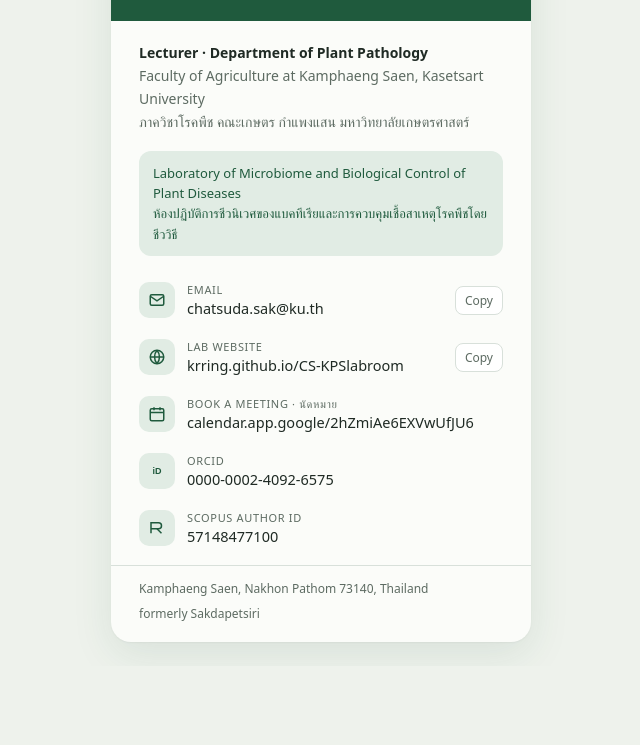
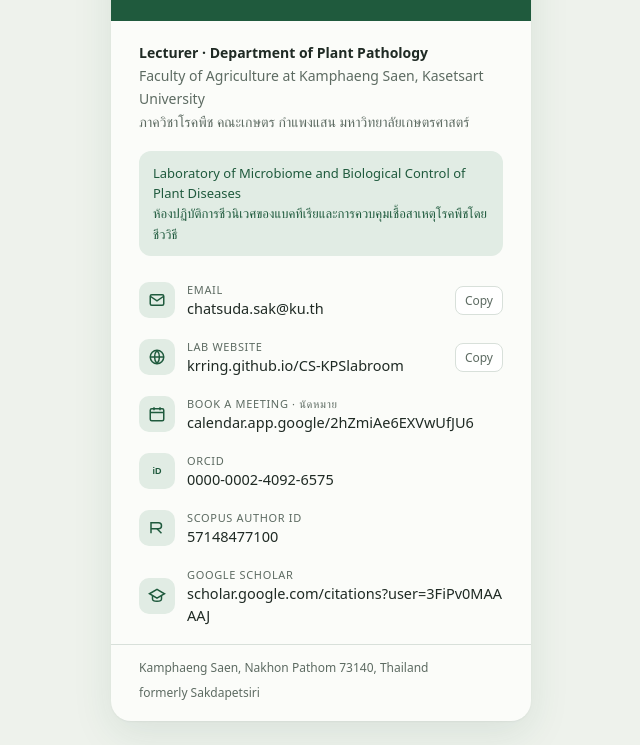
Before and after one commit to Krring/CS-KPSlabroom, a plain HTML site: page card/index.html in a window 1280 px wide. Shown: the part 220-965 px from the top of the page, without its empty margins (319-959 px from the left). Before the commit the page ends 886 px from the top, so only its background shows below. Drawn offline with Linux system fonts and the light colour scheme; a web font is replaced by a local one.

Commit message:
Add Google Scholar link to PI profile and e-Card
Co-Authored-By: Claude Opus 5.5 <noreply@anthropic.com>
Claude-Session: https://claude.ai/code/session_01CTy2sAfYCCkzcQNXUXUyvr

```diff
--- a/card/index.html
+++ b/card/index.html
@@ -105,6 +105,10 @@
       <span class="ic"><svg width="18" height="18" viewBox="0 0 24 24" fill="none" stroke="currentColor" stroke-width="2"><path d="M4 19V5h10a4 4 0 0 1 0 8H4"/><path d="M12 13l6 6"/></svg></span>
       <span class="txt"><div class="lbl">Scopus Author ID</div><a class="val" href="https://www.scopus.com/authid/detail.uri?authorId=57148477100" target="_blank" rel="noopener">57148477100</a></span>
     </li>
+    <li>
+      <span class="ic"><svg width="18" height="18" viewBox="0 0 24 24" fill="none" stroke="currentColor" stroke-width="2"><path d="M2 9l10-6 10 6-10 6z"/><path d="M6 11.5V16c0 1.5 2.7 3 6 3s6-1.5 6-3v-4.5"/></svg></span>
+      <span class="txt"><div class="lbl">Google Scholar</div><a class="val" href="https://scholar.google.com/citations?user=3FiPv0MAAAAJ" target="_blank" rel="noopener">scholar.google.com/citations?user=3FiPv0MAAAAJ</a></span>
+    </li>
   </ul>
 
   <div class="foot">
--- a/data/members.json
+++ b/data/members.json
@@ -31,6 +31,10 @@
       {
         "label": "ORCID",
         "url": "https://orcid.org/0000-0002-4092-6575"
+      },
+      {
+        "label": "Google Scholar",
+        "url": "https://scholar.google.com/citations?user=3FiPv0MAAAAJ"
       },
       {
         "label": "e-Card",
```
